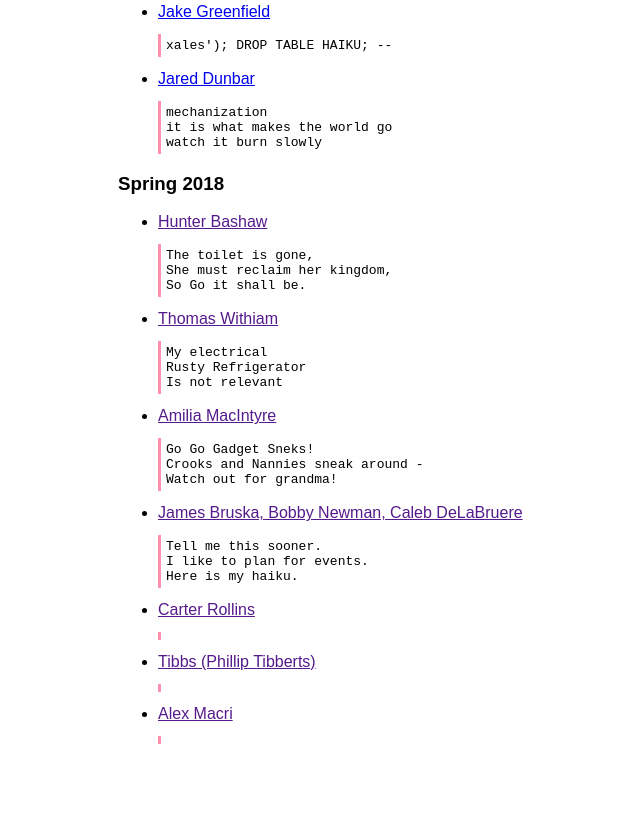
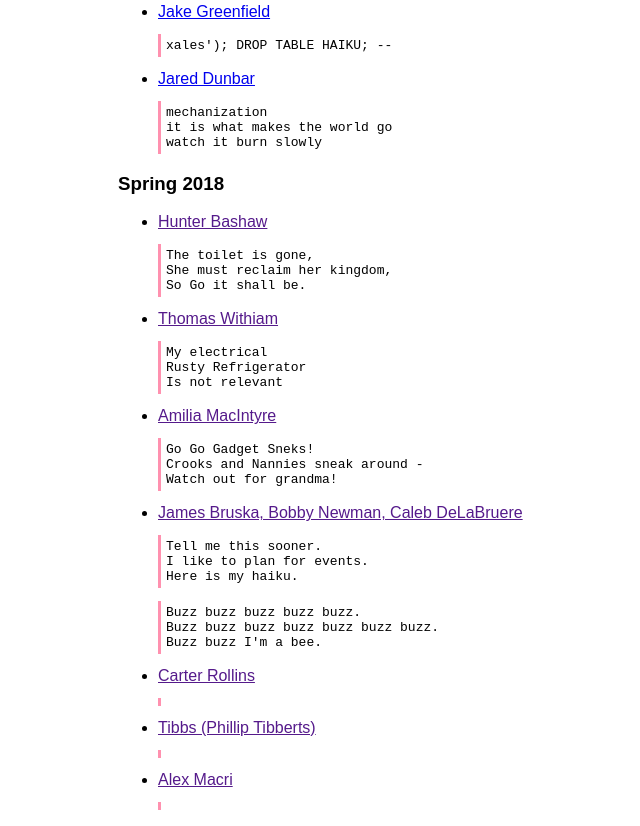
Before and after one commit to jrddunbr/7hrl, a plain HTML site: page index.html in a window 1280 px wide. Shown: the part 4046-4872 px from the top of the page, without its empty margins (272-912 px from the left). Before the commit the page ends 4806 px from the top, so only its background shows below. Drawn offline with Linux system fonts and the light colour scheme.

Commit message:
adding some haiku's

```diff
--- a/index.html
+++ b/index.html
@@ -336,6 +336,10 @@ Watch out for grandma!</pre>
 Tell me this sooner.
 I like to plan for events.
 Here is my haiku.</pre>
+				<pre class="haiku">
+Buzz buzz buzz buzz buzz.
+Buzz buzz buzz buzz buzz buzz buzz.
+Buzz buzz I'm a bee.</pre>
 			</li>
 			<li>
 				<a href="">Carter Rollins</a>
```
